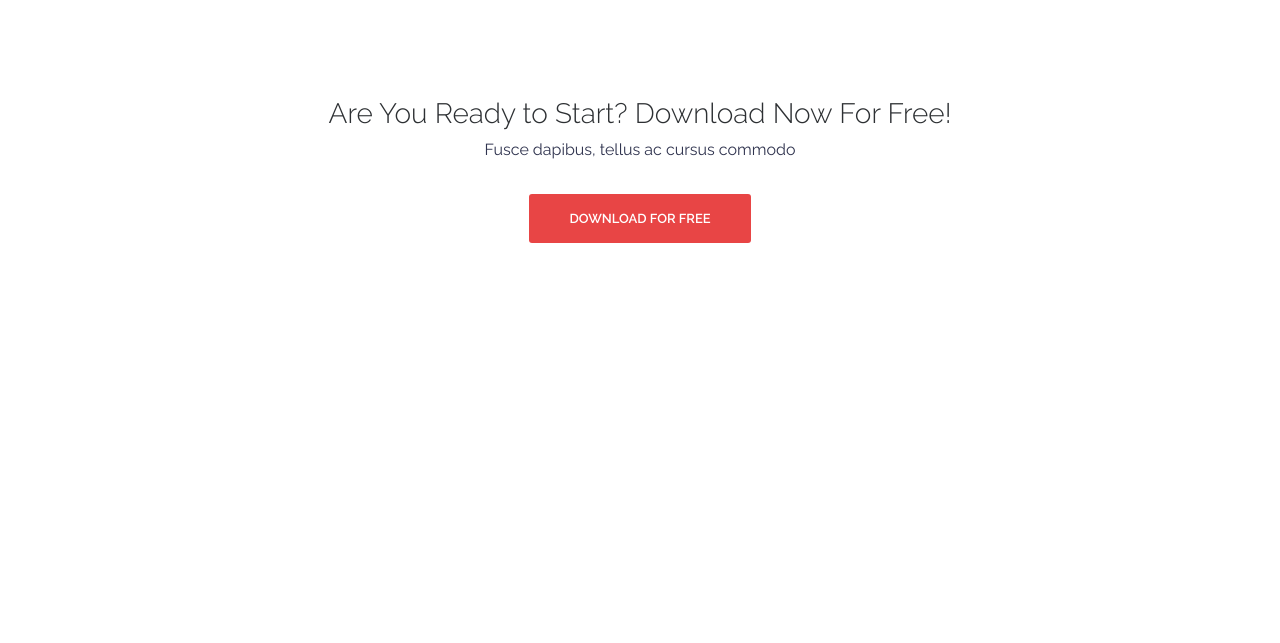
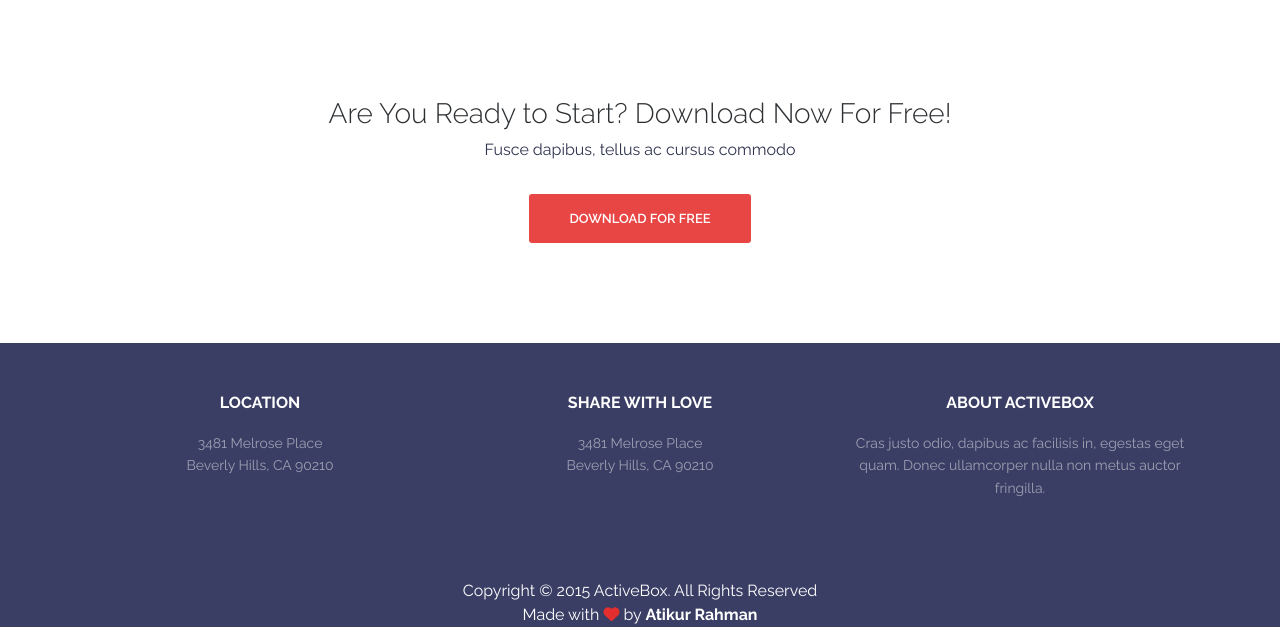
Before and after one commit to atikrpi27/ActiveBox, a plain HTML site: page index.html in a window 1280 px wide. Shown: the part 3590-4233 px from the top of the page. Before the commit the page ends 3933 px from the top, so only its background shows below. Drawn offline with nearby package versions, Linux system fonts and the light colour scheme.

Commit message:
Footer Added

```diff
--- a/assets/css/style.css
+++ b/assets/css/style.css
@@ -340,6 +340,36 @@ nav ul {
     font-weight: 300;
 }
 
+/*============== Footer Start ==============*/
+
+#footer{
+    background-color: #3a3e64;
+    /* background-color: #2b2e4a; */
+    color: #fff;
+}
+
+.footer-content{
+    padding-top: 50px;
+    margin-bottom: 80px;
+}
+
+.footer-content h5{
+    margin-bottom: 20px;
+    font-size: 16px;
+    text-transform: uppercase;
+    font-weight: 700;
+}
+
+.footer-content p{
+    font-size: 14px;
+    line-height: 22.4px;
+    color: rgba(255, 255, 255, 0.5);
+}
+
+.footer-bottom i{
+    color: #e52e2e;
+}
+
 /*============== Media Query ==============*/
 
 
--- a/index.html
+++ b/index.html
@@ -364,6 +364,43 @@
     </section>
     <!-- Download end -->
 
+    <!-- Footer Start -->
+    <section id="footer">
+        <footer>
+            <div class="container">
+                <div class="row">
+                    <div class="col-xxl-4 col-lg-4 col-md-12 col-sm-12">
+                        <div class="footer-content text-center">
+                            <h5>Location</h5>
+                            <p>3481 Melrose Place<br>Beverly Hills, CA 90210</p>
+                        </div>
+                    </div>
+                    <div class="col-xxl-4 col-lg-4 col-md-12 col-sm-12">
+                        <div class="footer-content text-center">
+                            <h5>Share with Love</h5>
+                            <p>3481 Melrose Place<br>Beverly Hills, CA 90210</p>
+                        </div>
+                    </div>
+                    <div class="col-xxl-4 col-lg-4 col-md-12 col-sm-12">
+                        <div class="footer-content text-center">
+                            <h5>About ActiveBox</h5>
+                            <p>Cras justo odio, dapibus ac facilisis in, egestas eget quam. Donec ullamcorper nulla non metus auctor fringilla.</p>
+                        </div>
+                    </div>
+                </div>
+            </div>
+
+            <div class="footer-bottom text-center">
+                <div class="container">
+                    <div class="col-lg-12">
+                        <p>Copyright © 2015 ActiveBox. All Rights Reserved<br>Made with <i class="fa fa-heart pulse"></i> by <b>Atikur Rahman</b></p>
+                    </div>
+                </div>
+            </div>
+        </footer>
+    </section>
+    <!-- Footer end -->
+
     <!-- jquery CDN -->
     <script src="https://ajax.googleapis.com/ajax/libs/jquery/3.6.1/jquery.min.js"></script>
     <!-- Bootstrap CDN -->
```
